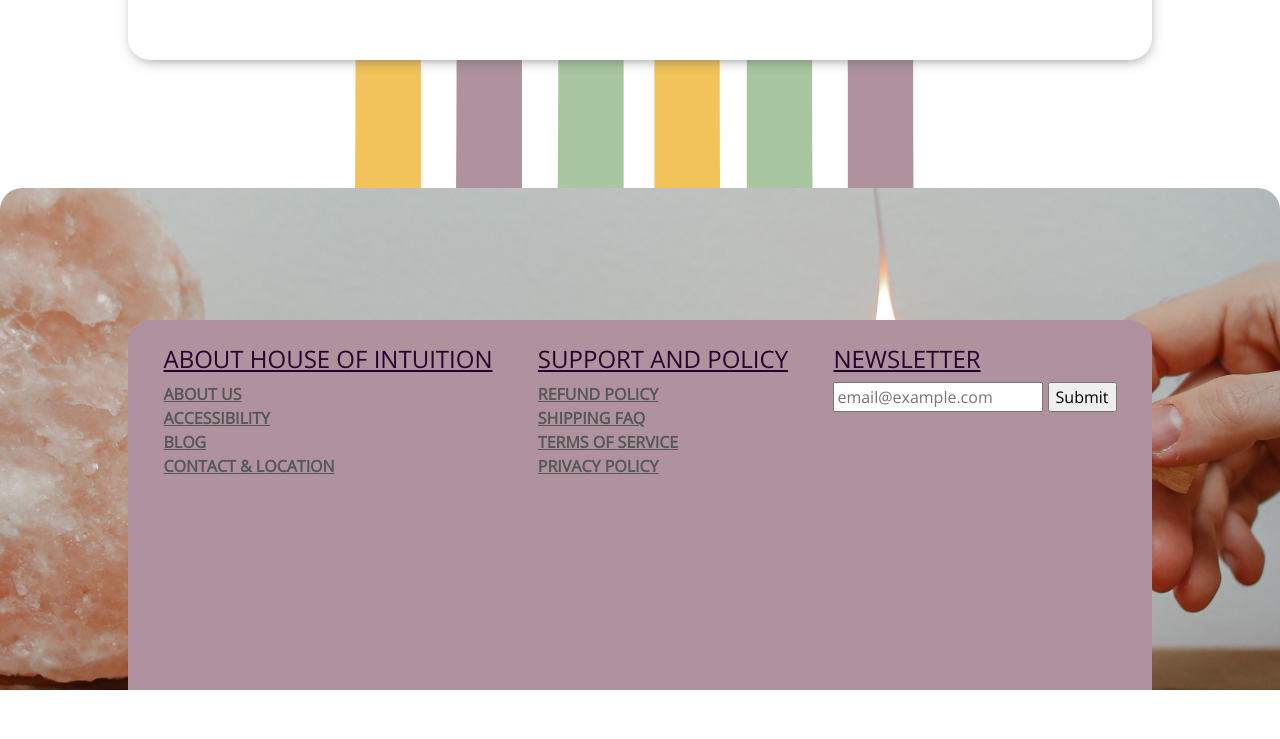
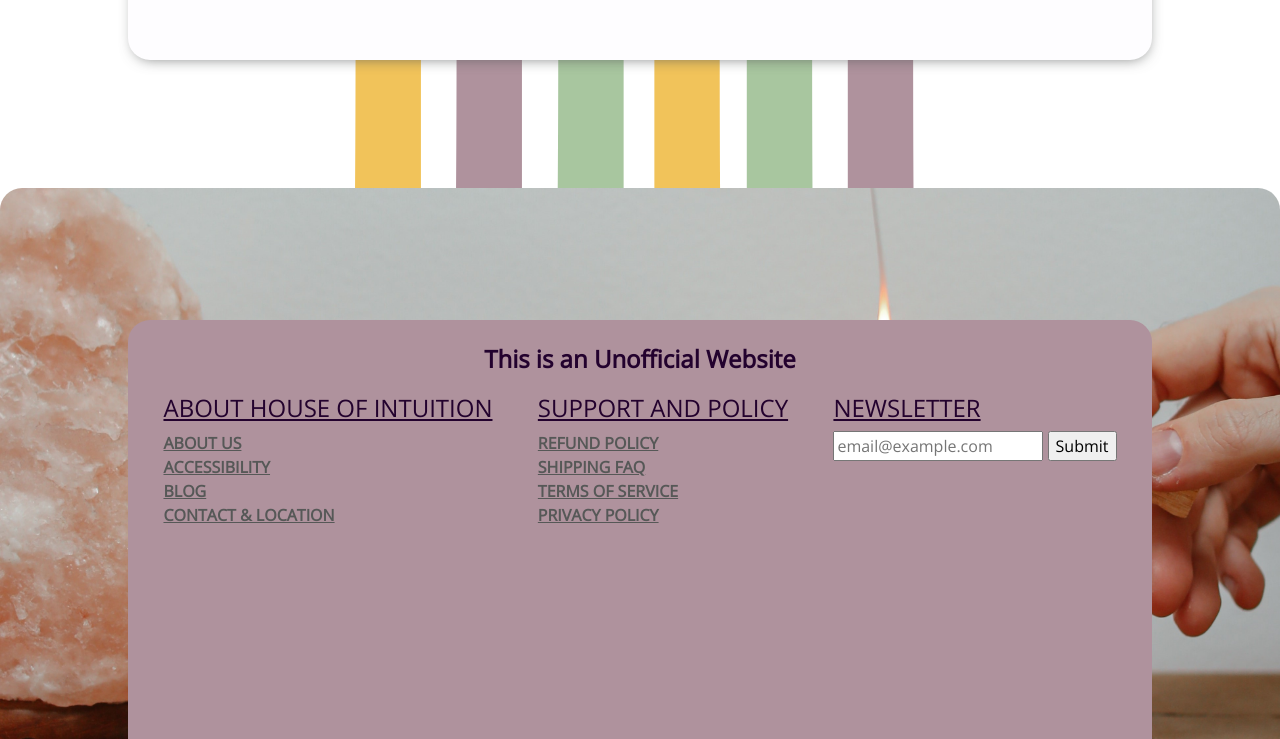
Before and after one commit to AmandaOrr/SED_Project_Assessment, a plain HTML site: page index.html in a window 1280 px wide. Shown: the part 2838-3577 px from the top of the page. Before the commit the page ends 3528 px from the top, so only its background shows below. Drawn offline with nearby package versions, Linux system fonts and the light colour scheme.

Commit message:
pushing update to screen size

```diff
--- a/index.html
+++ b/index.html
@@ -114,7 +114,9 @@
     </main>
     <!--Footer-->
     <footer>
-      <div class="flex-container" id="footer">
+
+        <div class="flex-container" id="footer">
+          <h4 id="footer-message">This is an Unofficial Website</h4>
         <div class="footer-box">
           <h4>ABOUT HOUSE OF INTUITION</h4>
           <a href="">ABOUT US</a>
--- a/styles.css
+++ b/styles.css
@@ -48,8 +48,6 @@ nav a:visited {
     background-image: url(assets/hero.jpg);
     box-shadow: 1px 4px 14px -5px rgba(86,88,87,0.74);
 }
-
-
 
 h1, h2, h3{
     font-family: 'Titan One', cursive;
@@ -184,6 +182,13 @@ footer h4{
     border-top-left-radius:22px ;
 }
 
+#footer-message{
+    text-align: center;
+    text-decoration: none;
+    font-weight: bold;
+    width: 100vw;
+    margin-bottom: 2%;
+}
 .footer-box{
     display: flex;
     flex-direction: column;
@@ -202,7 +207,7 @@ footer h4{
 }
 
 
-@media (min-width: 400px) {
+@media (min-width: 360px) {
   html{
     width: 100vw;
   }
@@ -268,6 +273,12 @@ footer h4{
         padding: 2%;
         margin: 5% 0;
     }
+    #footer-message{
+        text-align: center;
+        text-decoration: none;
+        font-weight: bold;
+        margin-bottom: 2%;
+    }
 
 }
 
```
